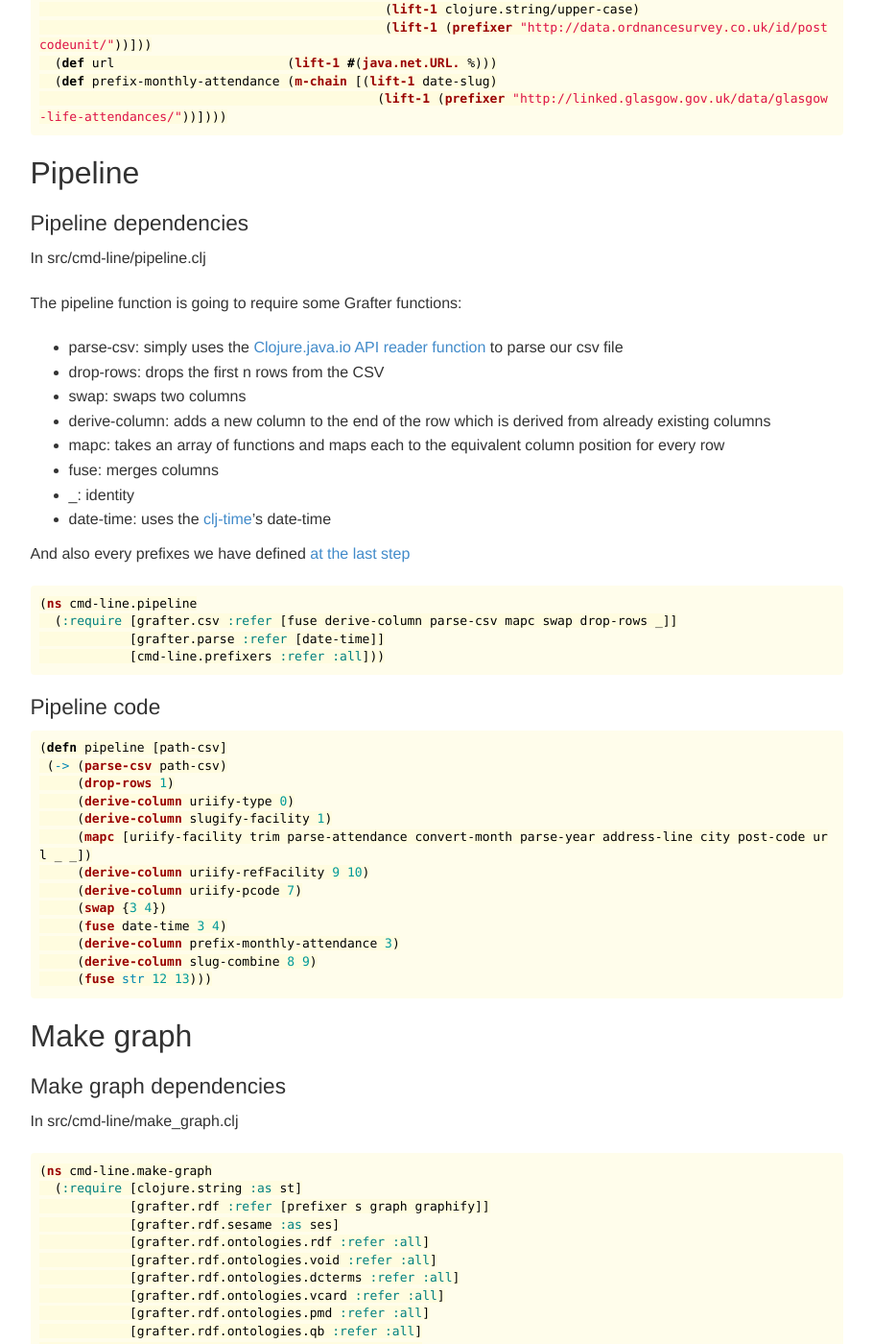
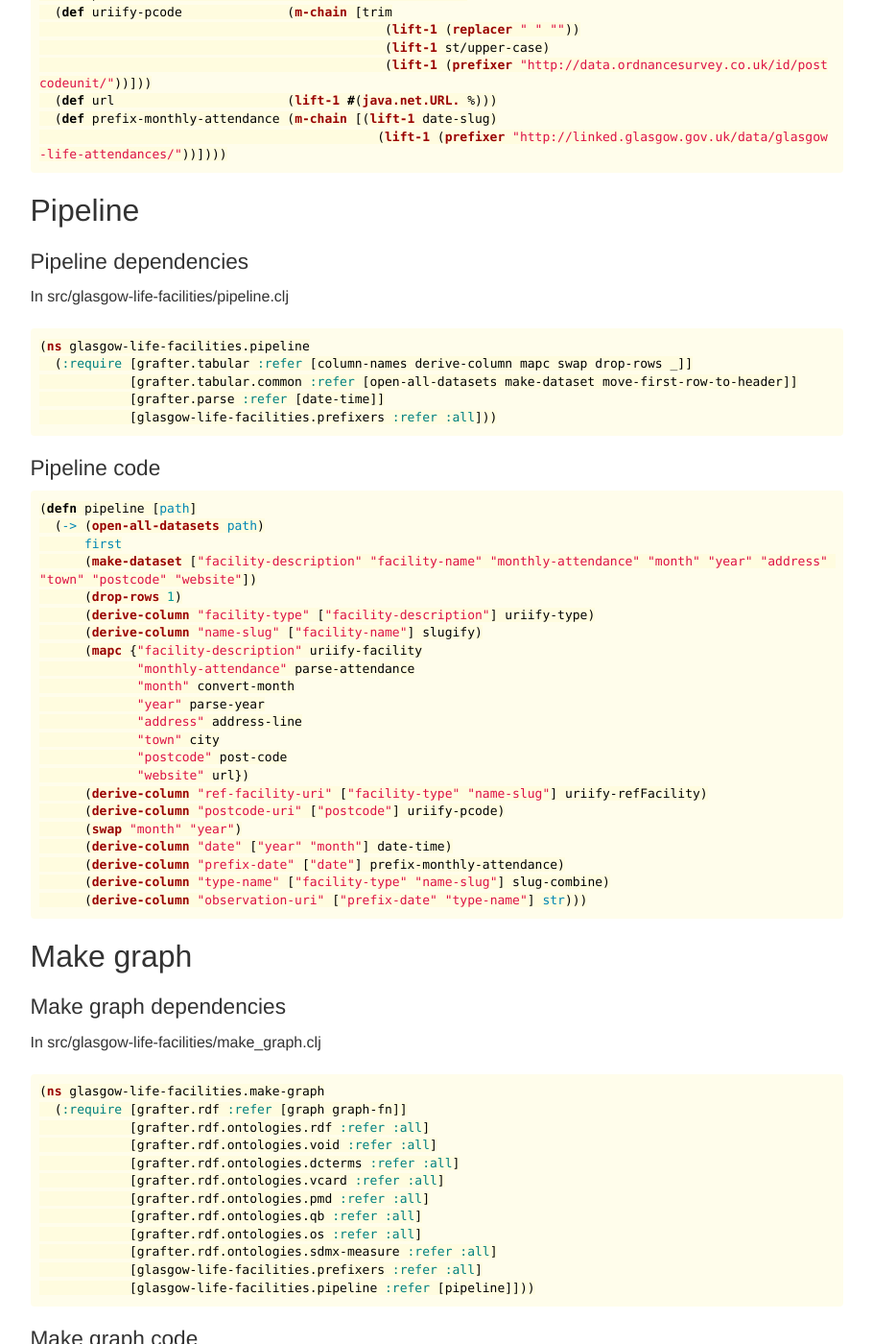
Before and after one commit to Swirrl/grafter-docs, a Jekyll site: the page built from _tutorials/951_command_line.md, in a window 1280 px wide and 1400 px high, scrolled down 2845 px. Shown: the whole window at 96% size, without its empty margins (331-1241 px from the left). Built offline with Jekyll 4.4.1, drawn with Linux system fonts in a browser that asks for light colours; some of the changed text lies outside the part shown.

Commit message:
Tuto951 - fix 0.2

```diff
--- a/_tutorials/951_command_line.md
+++ b/_tutorials/951_command_line.md
@@ -7,22 +7,27 @@ title: Leiningen project
 As a step 0, let's configure a Leiningen project:
 
 {% highlight shell %}
-$ lein new cmd-line
-$ cd cmd-line
+
+$ lein new glasgow-life-facilities
+$ cd glasgow-life-facilities
+
 {% endhighlight %}
 
-TOFIX: and in project.clj:
+And in project.clj:
 
 {% highlight clojure %}
-(defproject cmd-line "0.1.0-SNAPSHOT"
-  :description "FIXME: write description"
+
+(defproject glasgow-life-facilities "0.1.0-SNAPSHOT"
+  :description "Example of RDFization using Grafter 0.2.0 on the csv file
+  Glasgow Life Facilities"
   :url "http://example.com/FIXME"
   :license {:name "Eclipse Public License"
             :url "http://www.eclipse.org/legal/epl-v10.html"}
   :dependencies [[org.clojure/clojure "1.6.0"]
-                 [grafter "0.1.0"]]
-  :main cmd-line.core
+                 [grafter "0.2.0"]]
+  :main glasgow-life-facilities.core
   :plugins [[s3-wagon-private "1.1.2"]])
+
 {% endhighlight %}
 
 And here is what our src/cmd-line/ file should look like:
@@ -44,27 +49,27 @@ And here is what our src/cmd-line/ file should look like:
 
 ### Prefixers dependencies
 
-In src/cmd-line/prefixers.clj
+In src/glasgow-life-facilities/prefixers.clj
 
-We are going to need every ontologies defined in Grafter, some functions from grafter.parse grafter.protocols and grafter.js. We also need the [Clojure algo.monads API](http://clojure.github.io/algo.monads/) and the clojure string API:
 
 {% highlight clojure %}
-(ns cmd-line.prefixers
-  (:require [grafter.csv :refer [fuse derive-column parse-csv mapc swap drop-rows _]]
-           [grafter.rdf.protocols :as pr]
-           [clojure.string :as st]
-           [grafter.rdf :refer [prefixer s]]
-           [grafter.rdf.ontologies.rdf :refer :all]
-           [grafter.rdf.ontologies.void :refer :all]
-           [grafter.rdf.ontologies.dcterms :refer :all]
-           [grafter.rdf.ontologies.vcard :refer :all]
-           [grafter.rdf.ontologies.pmd :refer :all]
-           [grafter.rdf.ontologies.qb :refer :all]
-           [grafter.rdf.ontologies.os :refer :all]
-           [grafter.rdf.ontologies.sdmx-measure :refer :all]
-           [grafter.parse :refer [lift-1 blank-m replacer mapper parse-int date-time]]
-           [grafter.js :refer [js-fn]]
-           [clojure.algo.monads :refer [m-chain m-bind m-result with-monad identity-m]]))
+
+(ns glasgow-life-facilities.prefixers
+  (:require [grafter.rdf.protocols :as pr]
+            [clojure.string :as st]
+            [grafter.rdf :refer [prefixer s]]
+            [grafter.rdf.ontologies.rdf :refer :all]
+            [grafter.rdf.ontologies.void :refer :all]
+            [grafter.rdf.ontologies.dcterms :refer :all]
+            [grafter.rdf.ontologies.vcard :refer :all]
+            [grafter.rdf.ontologies.pmd :refer :all]
+            [grafter.rdf.ontologies.qb :refer :all]
+            [grafter.rdf.ontologies.os :refer :all]
+            [grafter.rdf.ontologies.sdmx-measure :refer :all]
+            [grafter.parse :refer [lift-1 blank-m replacer mapper parse-int date-time]]
+            [grafter.js :refer [js-fn]]
+            [clojure.algo.monads :refer [m-chain m-bind m-result with-monad identity-m]]))
+
 {% endhighlight %}
 
 ### Prefixers code
@@ -117,14 +128,14 @@ We are going to need every ontologies defined in Grafter, some functions from gr
 (with-monad blank-m
   (def rdfstr                    (lift-1 (fn [str] (s str :en))))
   (def replace-comma             (lift-1 (replacer "," ""))  )
-  (def trim                      (lift-1 clojure.string/trim))
+  (def trim                      (lift-1 st/trim))
   (def parse-year                (m-chain [trim replace-comma parse-int]))
   (def parse-attendance          (with-monad identity-m (m-chain [(lift-1 (mapper {"" "0"}))
                                                                      (lift-1 (replacer "," ""))
                                                                      trim
                                                                      parse-int])))
   (def convert-month             (m-chain [trim
-                                              (lift-1 clojure.string/lower-case)
+                                              (lift-1 st/lower-case)
                                               (lift-1 {"january" 1 "jan" 1 "1" 1
                                                        "february" 2 "feb" 2 "2" 2
                                                        "march" 3 "mar" 3 "3" 3
@@ -144,59 +155,56 @@ We are going to need every ontologies defined in Grafter, some functions from gr
   (def post-code                 (m-chain [trim rdfstr]))
   (def uriify-pcode              (m-chain [trim
                                               (lift-1 (replacer " " ""))
-                                              (lift-1 clojure.string/upper-case)
+                                              (lift-1 st/upper-case)
                                               (lift-1 (prefixer "http://data.ordnancesurvey.co.uk/id/postcodeunit/"))]))
   (def url                       (lift-1 #(java.net.URL. %)))
   (def prefix-monthly-attendance (m-chain [(lift-1 date-slug)
                                              (lift-1 (prefixer "http://linked.glasgow.gov.uk/data/glasgow-life-attendances/"))])))
 
-
 {% endhighlight %}
-
 
 ## Pipeline
 
 ### Pipeline dependencies
 
-In src/cmd-line/pipeline.clj
-
-The pipeline function is going to require some Grafter functions:
-
-- parse-csv: simply uses the [Clojure.java.io API reader function](http://clojure.github.io/clojure/clojure.java.io-api.html) to parse our csv file
-- drop-rows: drops the first n rows from the CSV
-- swap: swaps two columns
-- derive-column: adds a new column to the end of the row which is derived from already existing columns
-- mapc: takes an array of functions and maps each to the equivalent column position for every row
-- fuse: merges columns
-- _: identity
-- date-time: uses the [clj-time](https://github.com/clj-time/clj-time)'s date-time
-
-And also every prefixes we have defined [at the last step](911_making_uri.html)
-
+In src/glasgow-life-facilities/pipeline.clj
 
 {% highlight clojure %}
-(ns cmd-line.pipeline
-  (:require [grafter.csv :refer [fuse derive-column parse-csv mapc swap drop-rows _]]
+
+(ns glasgow-life-facilities.pipeline
+  (:require [grafter.tabular :refer [column-names derive-column mapc swap drop-rows _]]
+            [grafter.tabular.common :refer [open-all-datasets make-dataset move-first-row-to-header]]
             [grafter.parse :refer [date-time]]
-            [cmd-line.prefixers :refer :all]))
+            [glasgow-life-facilities.prefixers :refer :all]))
+
 {% endhighlight %}
 
 ### Pipeline code
 
 {% highlight clojure %}
-(defn pipeline [path-csv]
- (-> (parse-csv path-csv)
-     (drop-rows 1)
-     (derive-column uriify-type 0)
-     (derive-column slugify-facility 1)
-     (mapc [uriify-facility trim parse-attendance convert-month parse-year address-line city post-code url _ _])
-     (derive-column uriify-refFacility 9 10)
-     (derive-column uriify-pcode 7)
-     (swap {3 4})
-     (fuse date-time 3 4)
-     (derive-column prefix-monthly-attendance 3)
-     (derive-column slug-combine 8 9)
-     (fuse str 12 13)))
+
+(defn pipeline [path]
+  (-> (open-all-datasets path)
+      first
+      (make-dataset ["facility-description" "facility-name" "monthly-attendance" "month" "year" "address" "town" "postcode" "website"])
+      (drop-rows 1)
+      (derive-column "facility-type" ["facility-description"] uriify-type)
+      (derive-column "name-slug" ["facility-name"] slugify)
+      (mapc {"facility-description" uriify-facility
+             "monthly-attendance" parse-attendance
+             "month" convert-month
+             "year" parse-year
+             "address" address-line
+             "town" city
+             "postcode" post-code
+             "website" url})
+      (derive-column "ref-facility-uri" ["facility-type" "name-slug"] uriify-refFacility)
+      (derive-column "postcode-uri" ["postcode"] uriify-pcode)
+      (swap "month" "year")
+      (derive-column "date" ["year" "month"] date-time)
+      (derive-column "prefix-date" ["date"] prefix-monthly-attendance)
+      (derive-column "type-name" ["facility-type" "name-slug"] slug-combine)
+      (derive-column "observation-uri" ["prefix-date" "type-name"] str)))
 
 {% endhighlight %}
 
@@ -204,13 +212,12 @@ And also every prefixes we have defined [at the last step](911_making_uri.html)
 
 ### Make graph dependencies
 
-In src/cmd-line/make_graph.clj
+In src/glasgow-life-facilities/make_graph.clj
 
 {% highlight clojure %}
-(ns cmd-line.make-graph
-  (:require [clojure.string :as st]
-            [grafter.rdf :refer [prefixer s graph graphify]]
-            [grafter.rdf.sesame :as ses]
+
+(ns glasgow-life-facilities.make-graph
+  (:require [grafter.rdf :refer [graph graph-fn]]
             [grafter.rdf.ontologies.rdf :refer :all]
             [grafter.rdf.ontologies.void :refer :all]
             [grafter.rdf.ontologies.dcterms :refer :all]
@@ -219,43 +226,46 @@ In src/cmd-line/make_graph.clj
             [grafter.rdf.ontologies.qb :refer :all]
             [grafter.rdf.ontologies.os :refer :all]
             [grafter.rdf.ontologies.sdmx-measure :refer :all]
-            [cmd-line.prefixers :refer :all]
-            [cmd-line.pipeline :refer [pipeline]]))
+            [glasgow-life-facilities.prefixers :refer :all]
+            [glasgow-life-facilities.pipeline :refer [pipeline]]))
+
 {% endhighlight %}
 
 ### Make graph code
 
 {% highlight clojure %}
 
-(defn make-life-facilities [csv-path]
-  (let [processed-rows (pipeline csv-path)]
+(defn make-life-facilities [path]
+  (let [dataset (pipeline path)]
 
-         ((graphify [facility-uri name attendance date street-address city postcode website facility-type name-uri ref-facility-uri
-                     postcode-uri observation-uri]
+    ((graph-fn [[facility-description facility-name monthly-attendance
+                        year month address town postcode website facility-type
+                        name-slug ref-facility-uri postcode-uri date prefix-date
+                        type-name observation-uri]]
 
-                    (graph (base-graph "glasgow-life-facilities")
-                          [ref-facility-uri
-                            [rdfs:label (rdfstr name)]
-                            [vcard:hasUrl website]
-                            [rdf:a (urban "Museum")]
-                            [rdf:a (urban "LeisureFacility")]
-                            [vcard:hasAddress [[rdf:a vcard:Address]
-                                              [rdfs:label street-address]
-                                              [vcard:street-address street-address]
-                                              [vcard:locality city]
-                                              [vcard:country-name (rdfstr "Scotland")]
-                                              [vcard:postal-code postcode]
-                                              [os:postcode postcode-uri]]]])
+               (graph (base-graph "glasgow-life-facilities")
+                      [ref-facility-uri
+                      [rdfs:label (rdfstr facility-name)]
+                       [vcard:hasUrl website]
+                       [rdf:a (urban "Museum")]
+                       [rdf:a (urban "LeisureFacility")]
+                       [vcard:hasAddress [[rdf:a vcard:Address]
+                                          [rdfs:label address]
+                                          [vcard:street-address address]
+                                          [vcard:locality town]
+                                          [vcard:country-name (rdfstr "Scotland")]
+                                          [vcard:postal-code postcode]
+                                          [os:postcode postcode-uri]]]])
 
-                    (graph (base-graph "glasgow-life-attendances")
-                           [observation-uri
-                            [(glasgow "refFacility") ref-facility-uri]
-                            [(glasgow "numAttendees") attendance]
-                            [qb:dataSet "http://linked.glasgow.gov.uk/data/glasgow-life-attendances"]
-                            [(sd "refPeriod") "http://reference.data.gov.uk/id/month/2013-09"]
-                            [rdf:a qb:Observation]]))
+               (graph (base-graph "glasgow-life-attendances")
+                      [observation-uri
+                       [(glasgow "refFacility") ref-facility-uri]
+                       [(glasgow "numAttendees") monthly-attendance]
+                       [qb:dataSet "http://linked.glasgow.gov.uk/data/glasgow-life-attendances"]
+                       [(sd "refPeriod") "http://reference.data.gov.uk/id/month/2013-09"]
+                       [rdf:a qb:Observation]]))
 
-          processed-rows)))
+     dataset)))
 
 {% endhighlight %}
 
@@ -263,15 +273,17 @@ In src/cmd-line/make_graph.clj
 ## Filter
 
 ### Filter dependencies
-In src/cmd-line/filter.clj
+
+In src/glasgow-life-facilities/filter.clj
 
 {% highlight clojure %}
-(ns cmd-line.filter
+
+(ns glasgow-life-facilities.filter
   (:require [grafter.rdf.protocols :as pr]
-            [grafter.rdf :refer [prefixer s graph graphify]]
             [grafter.rdf.validation :refer [blank?]]
             [grafter.rdf.ontologies.vcard :refer :all]
             [grafter.rdf.ontologies.os :refer :all]))
+
 {% endhighlight %}
 
 ### Filter code
@@ -281,34 +293,34 @@ In src/cmd-line/filter.clj
 (defn filter-triples [triples]
   (filter #(not (and (#{vcard:postal-code os:postcode vcard:hasUrl} (pr/predicate %1))
                      (blank? (pr/object %1)))) triples))
-
 {% endhighlight %}
 
 ## Core
 
 ### Core dependencies
-In src/cmd-line/core.clj
+
+In src/glasgow-life-facilities/core.clj
 
 {% highlight clojure %}
-(ns cmd-line.core
-  (:use [cmd-line.make-graph]
-        [cmd-line.prefixers]
-        [cmd-line.filter]
-        [cmd-line.pipeline])
-  (:require [cmd-line.filter :refer [filter-triples]]
-            [cmd-line.make-graph :refer [make-life-facilities]]
+
+(ns glasgow-life-facilities.core
+  (:require [grafter.tabular :refer :all]
             [grafter.rdf.protocols :as pr]
             [grafter.rdf.sesame :as ses]
-            [grafter.rdf.validation :refer [validate-triples has-blank?]]))
+            [grafter.rdf.validation :refer [has-blank? validate-triples]]
+            [glasgow-life-facilities.filter :refer [filter-triples]]
+            [glasgow-life-facilities.make-graph :refer [make-life-facilities]]))
+
 {% endhighlight %}
 
 ### import
 
 {% highlight clojure %}
 
-(defonce my-repo (-> "./tmp/grafter-sesame-store2" ses/native-store ses/repo))
+(defonce my-repo (-> "./tmp/grafter-sesame-store-test" ses/native-store ses/repo))
 
-(defn import-life-facilities [quads-seq destination]
+(defn import-life-facilities
+  [quads-seq destination]
   (let [now (java.util.Date.)
         quads (->> quads-seq
                    filter-triples
@@ -323,28 +335,25 @@ In src/cmd-line/core.clj
 Remember in our project.clj there were this line:
 
 {% highlight clojure %}
-:main cmd-line.core
+:main glasgow-life-facilities.core
 {% endhighlight %}
 
 We have to define a -main function, this function will take input and output as argument:
 
 {% highlight clojure %}
-(defn -main [my-csv output]
-  (println "About to graft " my-csv)
 
-  (import-life-facilities (make-life-facilities my-csv) output)
+(defn -main [path output]
+  (import-life-facilities (make-life-facilities path) output)
+  (println path "has been grafted using Grafter 0.2.0!"))
 
-  (println my-csv "has been grafted: " output))
 {% endhighlight %}
 
 ## Test
 
 {% highlight shell %}
 
-$ lein run ./test-data/glasgow-life-facilities.csv glasgow-life-facilities.ttl
-
-About to graft  ./test-data/glasgow-life-facilities.csv
-./test-data/glasgow-life-facilities.csv has been grafted:  glasgow-life-facilities.ttl
+$ lein run ./data/glasgow-life-facilities.csv glasgow-life-facilities.ttl
+./data/glasgow-life-facilities.csv has been grafted using Grafter 0.2.0!
 
 {% endhighlight %}
 
@@ -352,4 +361,4 @@ About to graft  ./test-data/glasgow-life-facilities.csv
 
 ## Conclusion
 
-What's important in this example is the global process and the global philosophy, but must of all, [the pipeline function](921_pipeline.html) is the key!
+What's important in this example is the global process and the global philosophy, but must of all, [the pipeline function](906_pipeline.html) is the key!
```
Also changed, not shown: other parts of _tutorials/951_command_line.md (+6 -0 lines), assets/951_command_line_1.png.
